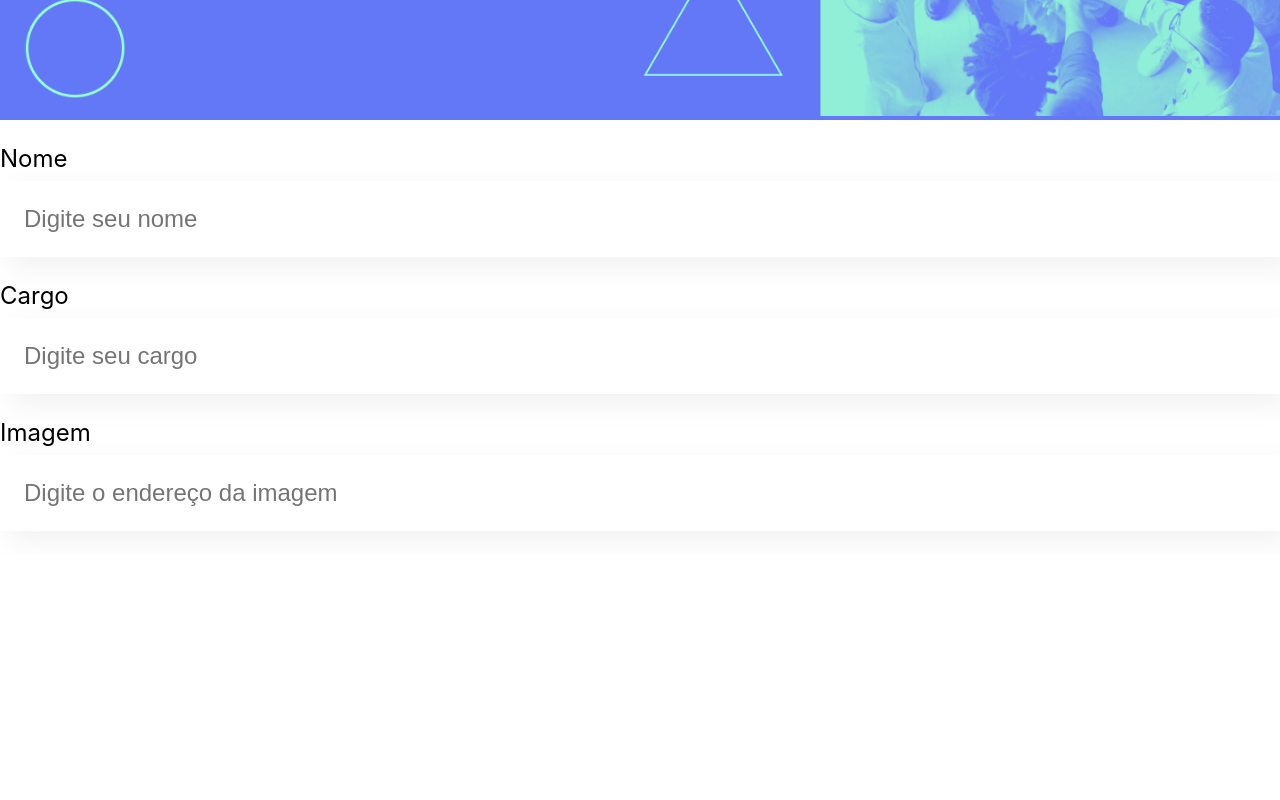
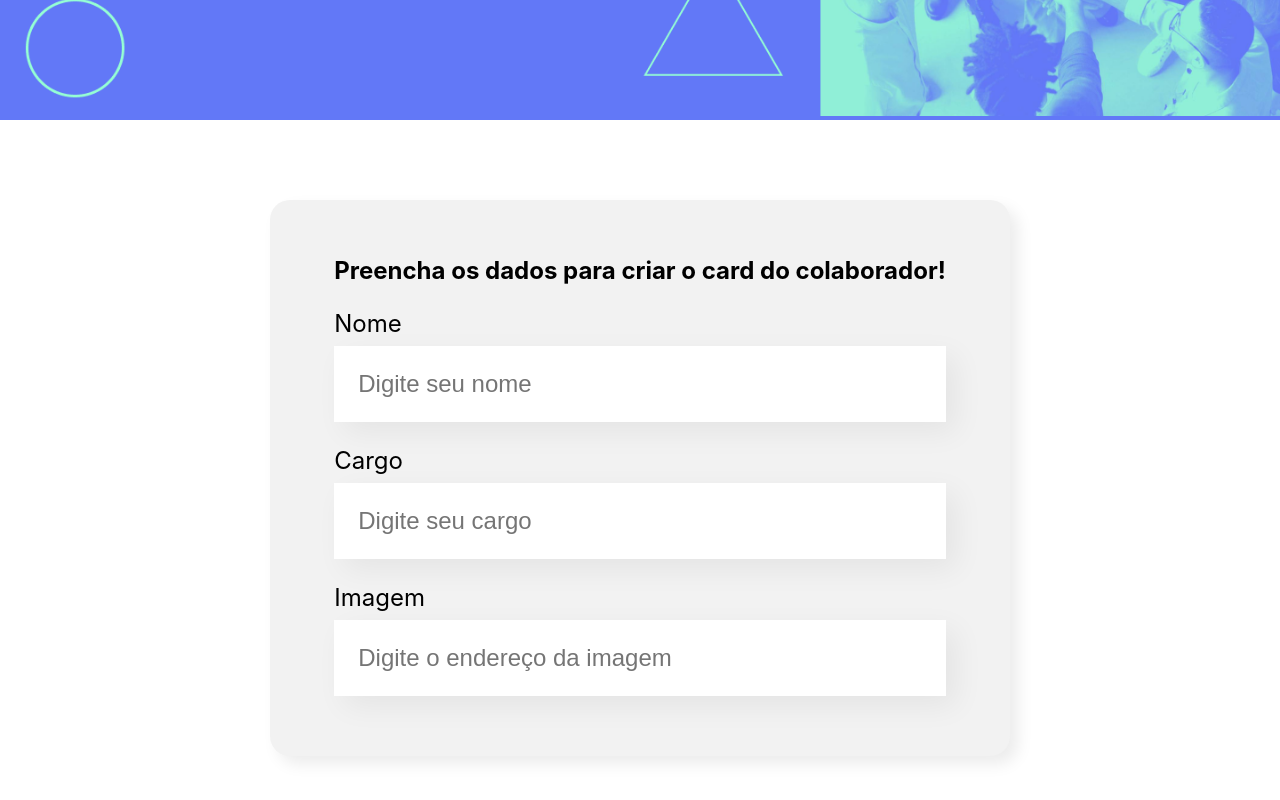
Before and after one commit to JovemCarlosTI/organo, a React (Create React App) app: page / in a window 1280 px wide. Shown: the part 378-1178 px from the top of the page. Before the commit the page ends 933 px from the top, so only its background shows below. Built offline with nearby package versions, Linux system fonts and the light colour scheme.

Commit message:
Componente Formulário + Composição de componentes

```diff
--- a/src/App.js
+++ b/src/App.js
@@ -1,13 +1,11 @@
 import Banner from './components/Banner';
-import CampoTexto from './components/CampoTexto';
+import Formulario from './components/Formulario';
 
 function App() {
   return (
     <div className="App">
         <Banner />
-        <CampoTexto label="Nome" placeholder="Digite seu nome" />
-        <CampoTexto label="Cargo" placeholder="Digite seu cargo" />
-        <CampoTexto label="Imagem" placeholder="Digite o endereço da imagem" />
+        <Formulario />
     </div>
   );
 }
--- /dev/null
+++ b/src/components/Formulario/Formulario.css
@@ -0,0 +1,13 @@
+.formulario {
+    display: flex;
+    justify-content: center;
+    margin: 80px 0;
+}
+
+.formulario form {
+    max-width: 80%;
+    background-color: #f2f2f2;
+    border-radius: 20px;
+    padding: 36px 64px;
+    box-shadow: 8px 8px 16px rgba(0, 0, 0, .08);
+}
--- /dev/null
+++ b/src/components/Formulario/index.js
@@ -0,0 +1,17 @@
+import './Formulario.css';
+import CampoTexto from '../CampoTexto';
+
+const Formulario = () => {
+    return (
+        <section className='formulario'>
+            <form>
+                <h2>Preencha os dados para criar o card do colaborador!</h2>
+                <CampoTexto label="Nome" placeholder="Digite seu nome" />
+                <CampoTexto label="Cargo" placeholder="Digite seu cargo" />
+                <CampoTexto label="Imagem" placeholder="Digite o endereço da imagem" />
+            </form>
+        </section>
+    )
+}
+
+export default Formulario;
```
